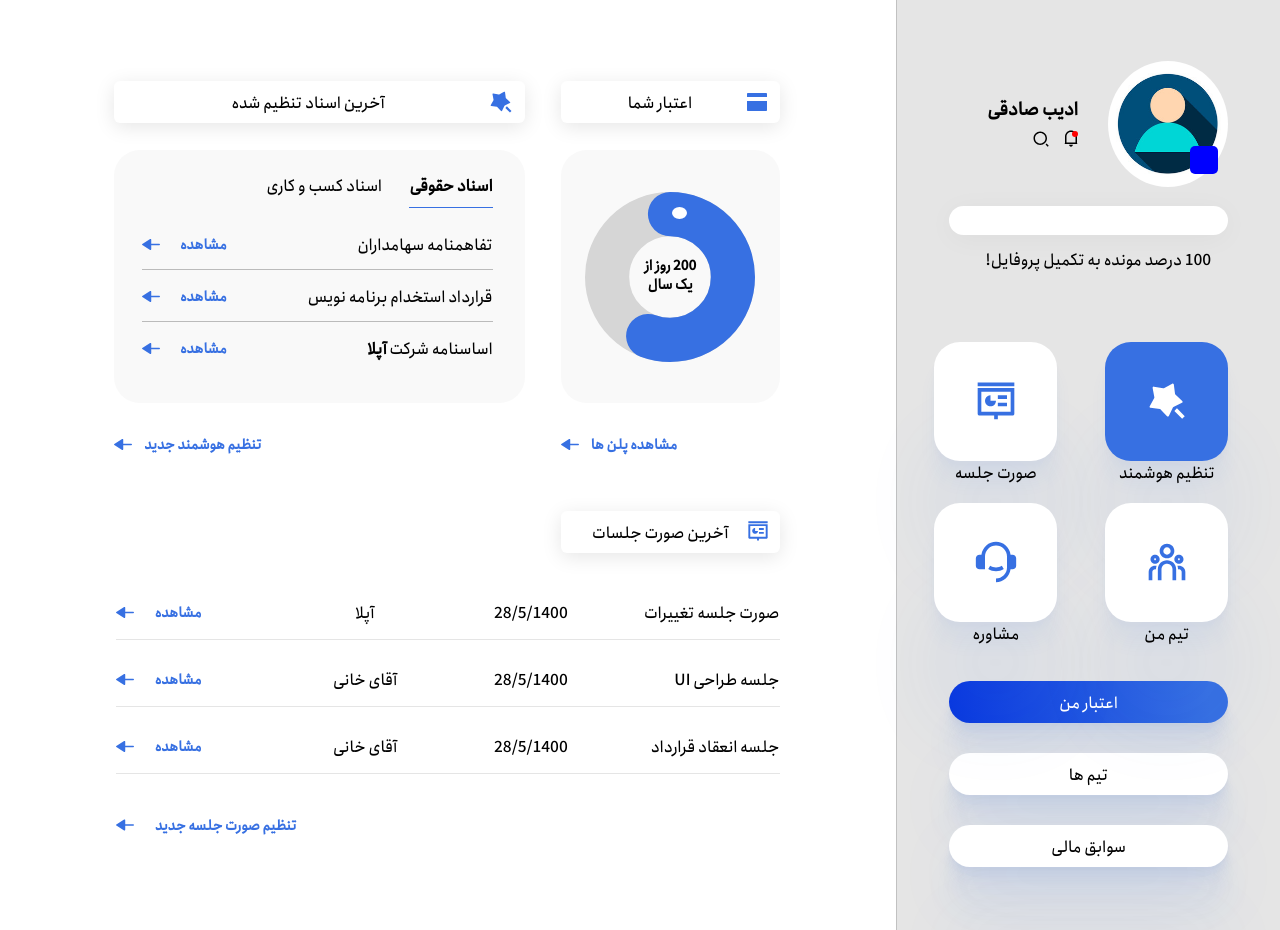
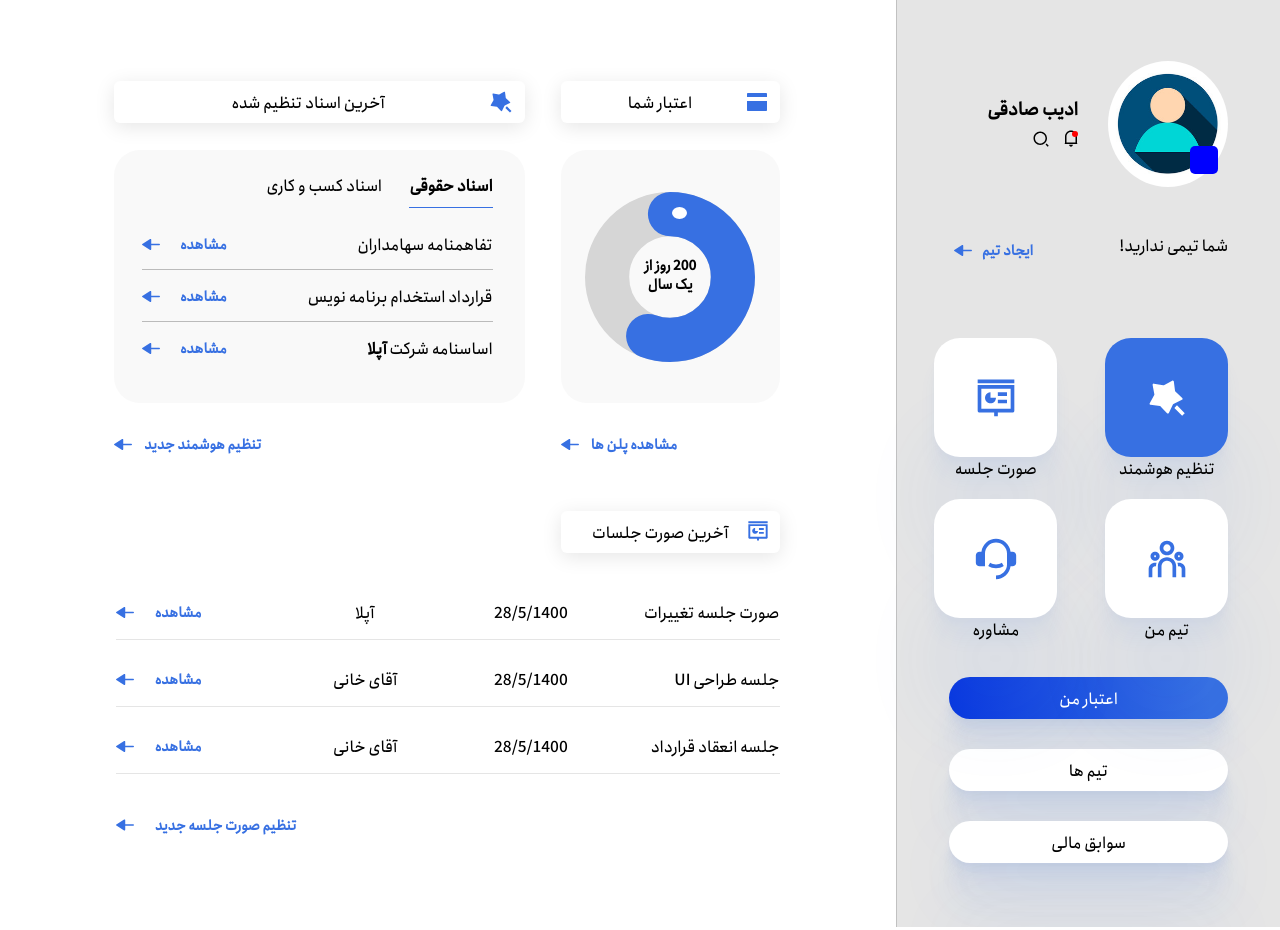
Before and after one commit to adibsadeghi1993/uplaw, a React (Create React App) app: page /dashbord in a window 1280 px wide. Built offline with nearby package versions, Linux system fonts and the light colour scheme; some icons are missing.

Commit message:
UserImage component was changed according to team

```diff
--- /dev/null
+++ b/src/components/userInfo/commonFiles/userProfile/userImage/TeamOption.js
@@ -0,0 +1,47 @@
+import React from "react";
+import styles from "./userImage.module.css";
+import arrowDownImage from "../../../../../asstes/arrowdown team.svg";
+import blueArrowImage from "../../../../../asstes/blue arrow.svg";
+
+
+const TeamOption = ({ team,progress }) => {
+  let options = (
+    <>
+      <div className={styles.progress_bar}>
+        <div
+          className={styles.progressPersentage}
+          style={{ width: `${progress}%` }}
+        ></div>
+      </div>
+      <p className={styles.compoletedprogress}>
+        {progress < 100
+          ? `${100 - progress} درصد مونده به تکمیل پروفایل!`
+          : "100 درصد پروفایل شما تکمیل شد !"}
+      </p>
+    </>
+  );
+
+  if (typeof team === "object") {
+    options = (
+      <div className={styles.teams}>
+        <img src={team[0].src} />
+        <p>{team[0].teamName}</p>
+        <div className={styles.arrowDownImage}>
+          <img src={arrowDownImage} />
+        </div>
+      </div>
+    );
+  }
+  if (typeof team === "string") {
+      options=<div className={styles.notTeam}>
+          <p>شما تیمی ندارید!</p>
+          <button className={styles.createTeambtn}><span>ایجاد تیم</span><img src={blueArrowImage}/></button>
+      </div>
+  }
+
+  return <>
+         {options}
+  </>;
+};
+
+export default TeamOption;
--- a/src/components/userInfo/commonFiles/userProfile/userImage/UserImage.js
+++ b/src/components/userInfo/commonFiles/userProfile/userImage/UserImage.js
@@ -6,8 +6,9 @@ import userImage from "../../../../../asstes/anonymous-user-circle-icon-vector-1
 import serchImage from "../../../../../asstes/search.svg";
 import billImage from "../../../../../asstes/bill.svg";
 import menubarImage from "../../../../../asstes/menubar.svg";
-import arrowDownImage from "../../../../../asstes/arrowdown team.svg";
+
 import { UserInfoContext } from "../../../contextInfo/ContextInfo";
+import TeamOption from "./TeamOption";
 const UserImage = ({ team }) => {
   const { progress } = useContext(UserInfoContext);
 
@@ -43,7 +44,7 @@ const UserImage = ({ team }) => {
           <img src={menubarImage} alt="menubar" />
         </div>
       </section>
-      {team ? <div className={styles.teams}>
+      {/* {team ? <div className={styles.teams}>
         <img src={team[0].src}/>
         <p>{team[0].teamName}</p>
         <div className={styles.arrowDownImage}><img src={arrowDownImage}/></div>
@@ -57,7 +58,8 @@ const UserImage = ({ team }) => {
         {progress < 100
           ? `${100 - progress} درصد مونده به تکمیل پروفایل!`
           : "100 درصد پروفایل شما تکمیل شد !"}
-      </p></>}
+      </p></>} */}
+      <TeamOption progress={progress} team={team}/>
     </main>
   );
 };
--- a/src/components/userInfo/commonFiles/userProfile/userImage/userImage.module.css
+++ b/src/components/userInfo/commonFiles/userProfile/userImage/userImage.module.css
@@ -123,6 +123,31 @@
   height: 6px;
 }
 
+.notTeam{
+  margin-top: 50px;
+  display: flex;
+  justify-content: space-between;
+  margin-bottom: 61px;
+}
+.createTeambtn{
+  display: inline-block;
+  padding: 5px;
+  border: none;
+  background-color: transparent;
+  display: flex;
+  justify-content: center;
+  align-items: center;
+}
+
+.createTeambtn span{
+  margin-left: 10px;
+  font-weight: 800;
+font-size: 14px;
+line-height: 22px;
+color: #3770E2;
+}
+
+
 @media (max-width: 989px) {
   .image_container {
     width: 97px;
--- a/src/components/userInfo/createTeam/CreateTeam.js
+++ b/src/components/userInfo/createTeam/CreateTeam.js
@@ -8,7 +8,7 @@ const CreateTeam = () => {
     return (
         <main className={styles.createteam}>
         <section className={styles.profilesection}>
-          <UserProfile opacity="opacity" />
+          <UserProfile opacity="opacity" team="createdTeam"/>
         </section>
         <section className={styles.createteam_info}>
          <div className={styles.teams_docs}>
```
